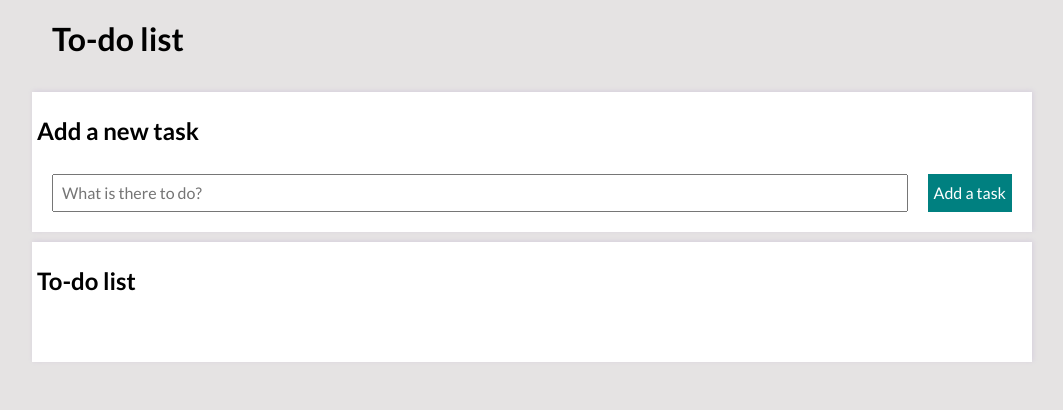
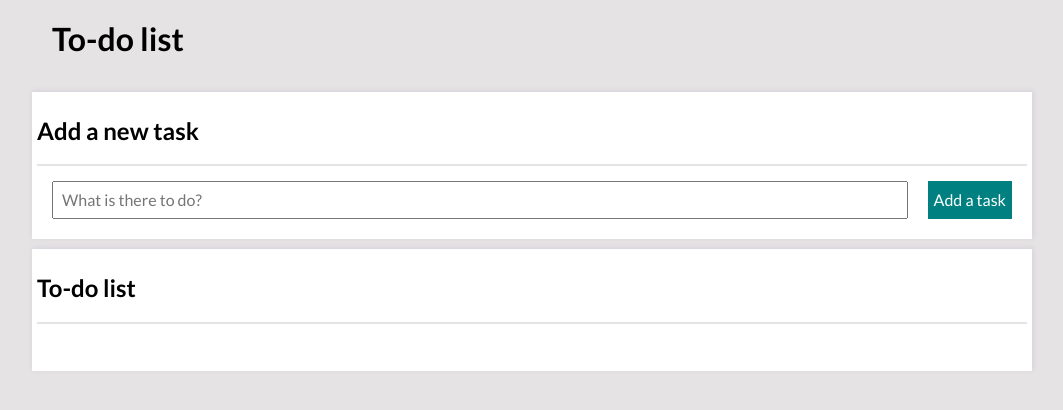
Before and after one commit to Sebastian092/todo-list-react, a React (Create React App) app: page / in a window 1280 px wide. Shown: the top 410 px of the page, without its empty margins (108-1171 px from the left). Built offline with nearby package versions, Linux system fonts and the light colour scheme.

Commit message:
styled components section

```diff
--- a/src/Section/index.js
+++ b/src/Section/index.js
@@ -1,13 +1,13 @@
 
-import {SectionBody} from "./styled"
+import {SectionBody, SectionHeader} from "./styled"
 
 const Section = ({ title, body, extraHeaderContent }) => (
  <SectionBody>
-    <header className="section__header">
-        <h2 className="section__title"> {title}</h2>
+    <SectionHeader>
+        <h2> {title}</h2>
         {extraHeaderContent}
-    </header>
-    <div className="section__body">
+    </SectionHeader>
+    <div>
         {body}
     </div>
  </SectionBody>
--- a/src/Section/styled.js
+++ b/src/Section/styled.js
@@ -6,3 +6,7 @@ export const SectionBody = styled.section`
     box-shadow: 1px -1px 5px 0px #D5CEDD;
     margin: 10px 0px;
 `;
+
+export const SectionHeader = styled.header`
+border-bottom: 2px solid rgb(229, 227, 227);
+`
```
